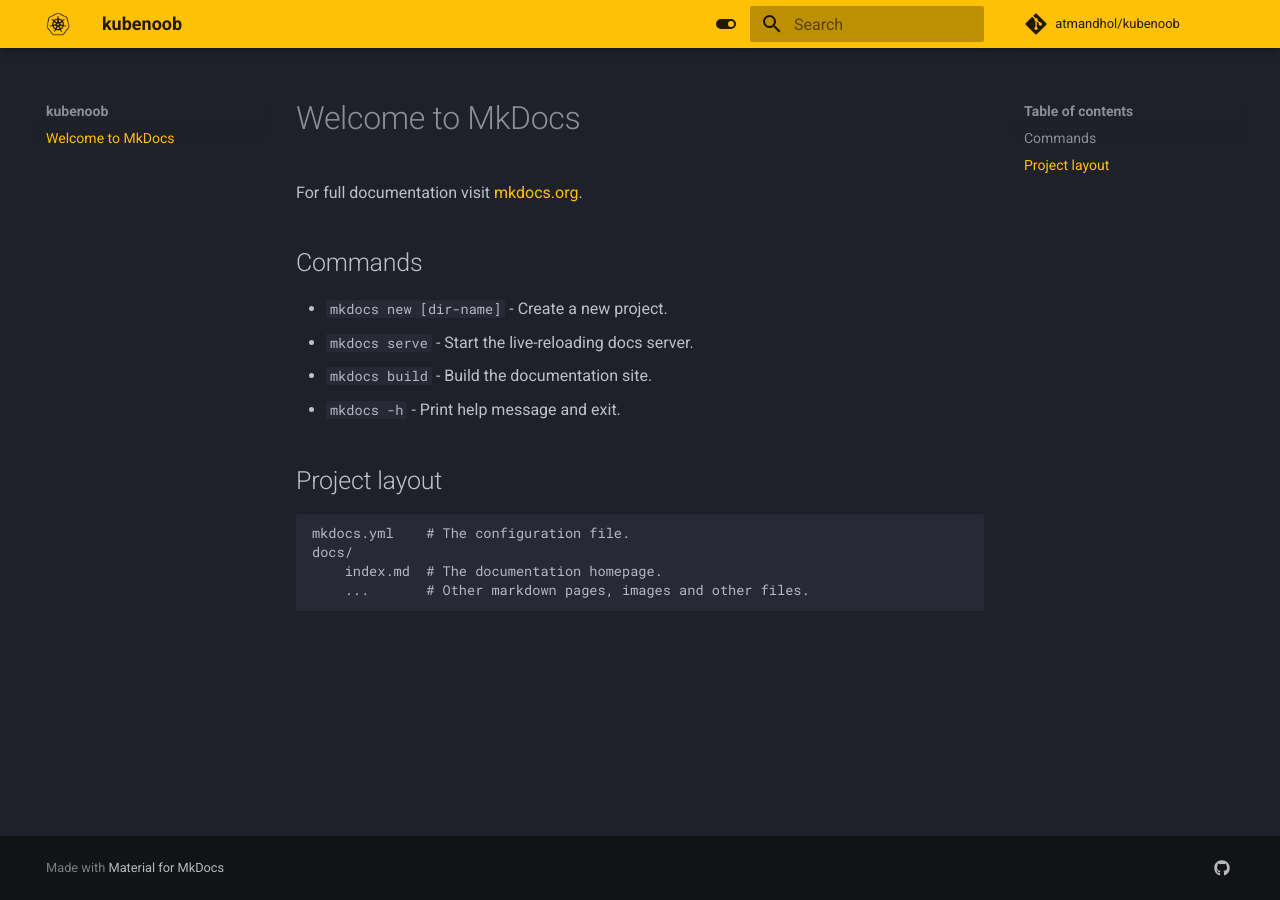
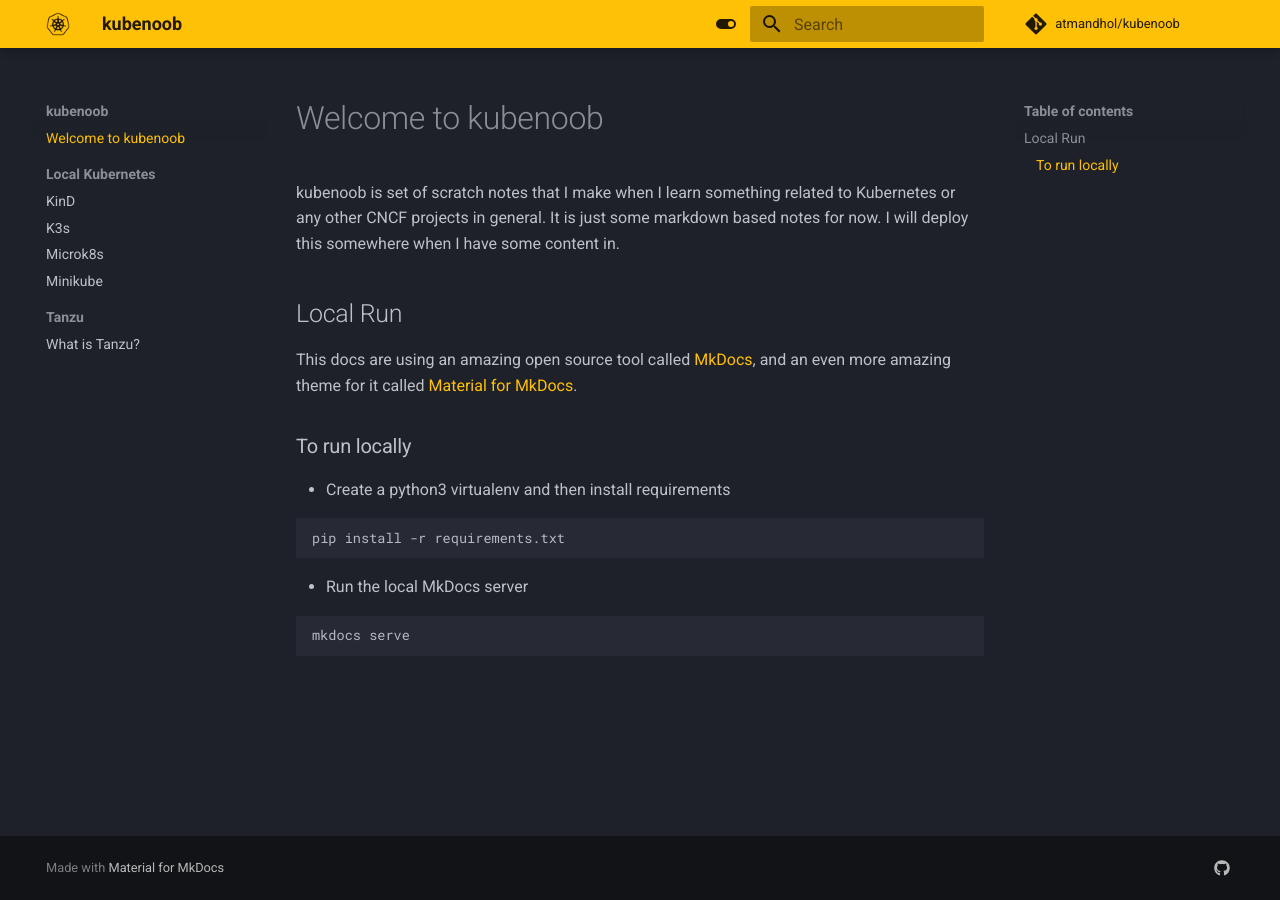
Before and after one commit to atmandhol/kubenoob, an MkDocs documentation site: the page built from docs/index.md, in a window 1280 px wide. Built offline with MkDocs 1.6.1 and Material for MkDocs 9.7.7, drawn with Linux system fonts in a browser that asks for light colours; comment, search, counter and statistics services are not loaded.

Commit message:
Added some skeleton

````diff
--- /dev/null
+++ b/docs/Tanzu/intro.md
@@ -0,0 +1 @@
+# What is Tanzu?
--- a/docs/index.md
+++ b/docs/index.md
@@ -1,17 +1,21 @@
-# Welcome to MkDocs
+# Welcome to kubenoob
 
-For full documentation visit [mkdocs.org](https://www.mkdocs.org).
+kubenoob is set of scratch notes that I make when I learn something related to Kubernetes or any other CNCF projects in general. It is just some markdown based notes for now. I will deploy this somewhere when I have some content in.
 
-## Commands
+## Local Run
 
-* `mkdocs new [dir-name]` - Create a new project.
-* `mkdocs serve` - Start the live-reloading docs server.
-* `mkdocs build` - Build the documentation site.
-* `mkdocs -h` - Print help message and exit.
+This docs are using an amazing open source tool called [MkDocs](https://www.mkdocs.org/), and an even more amazing theme for it called [Material for MkDocs](https://squidfunk.github.io/mkdocs-material/).
 
-## Project layout
+### To run locally
 
-    mkdocs.yml    # The configuration file.
-    docs/
-        index.md  # The documentation homepage.
-        ...       # Other markdown pages, images and other files.
+- Create a python3 virtualenv and then install requirements
+
+```bash
+pip install -r requirements.txt
+```
+
+- Run the local MkDocs server
+
+```bash
+mkdocs serve
+```
````
Also changed, not shown: README.md (+20 -0 lines), docs/Local-Kubernetes/KinD.md (added), docs/Local-Kubernetes/k3s.md (added), docs/Local-Kubernetes/microk8s.md (added), docs/Local-Kubernetes/minikube.md (added).
